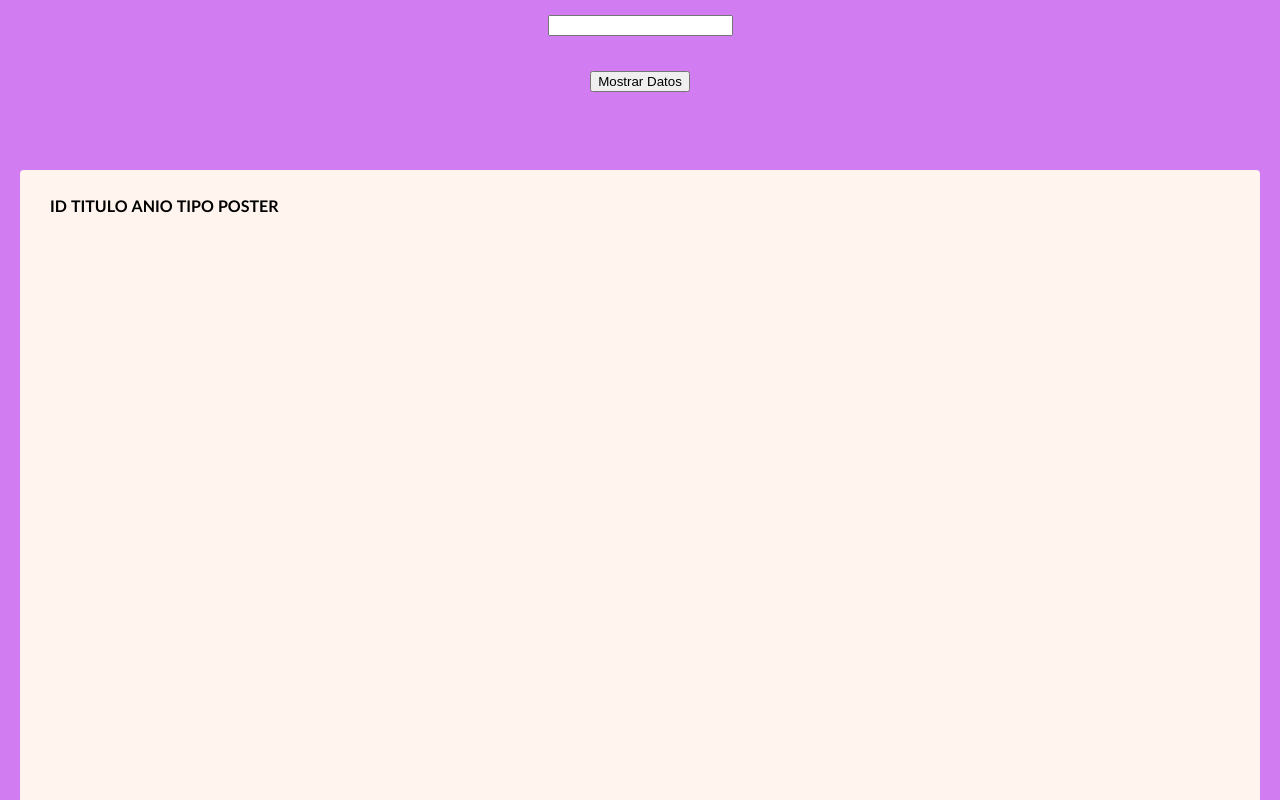
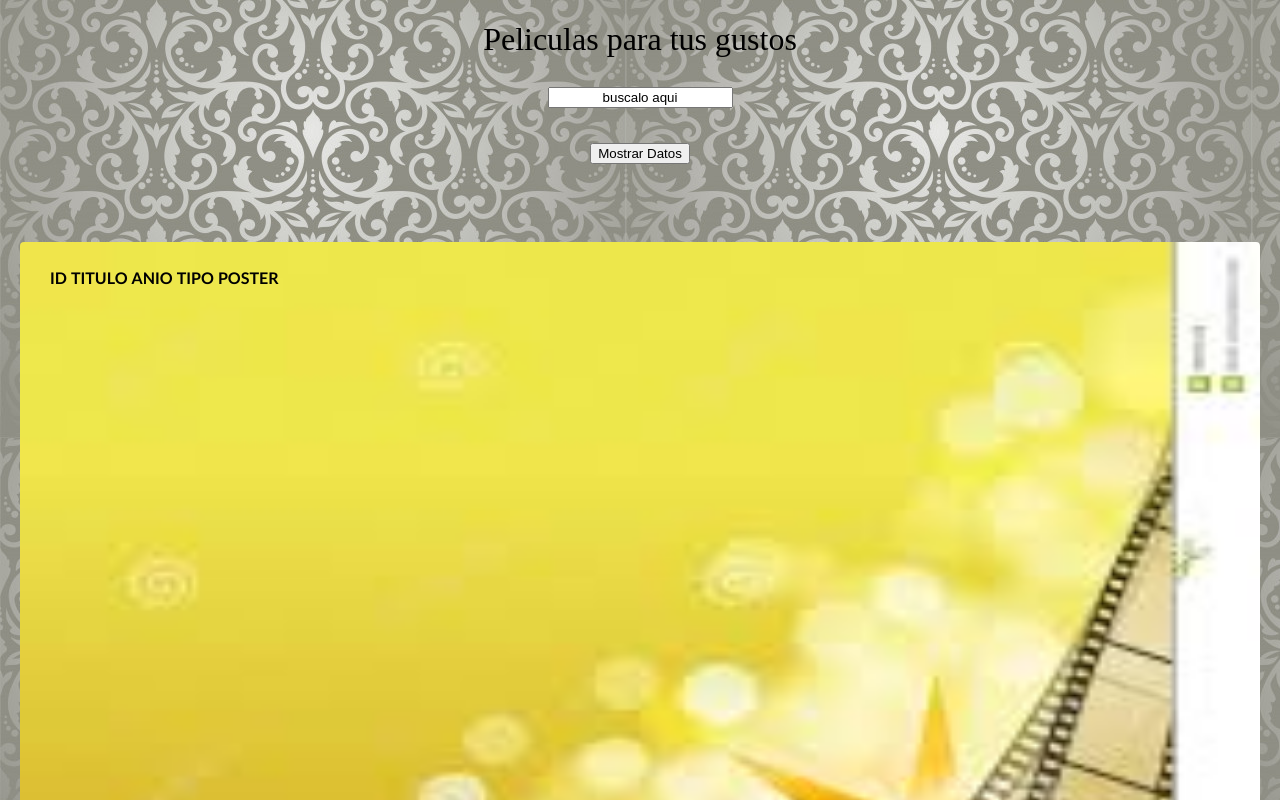
Before and after one commit to HenryGuaman/Practica00-Consumo-de-APIs-en-la-nube, a plain HTML site: page index.html in a window 1280 px wide. Shown: the top 800 px of the page. Drawn offline with Linux system fonts and the light colour scheme.

Commit message:
imagenes y formatos

```diff
--- a/funciones.js
+++ b/funciones.js
@@ -22,7 +22,7 @@ function buscarPeliculaPorTitulo(){
                     // Log each movie's info
                     console.log(movie.Title)
                     detalles += "<tr>"+
-                        "<td><a href='#' onclick=\"buscarPeliculaPorId('" + movie.imdbID + "')\">Mas Detalles"+
+                        "<td><a href='#' onclick=\"buscarPeliculaPorId('" + movie.imdbID + "')\">Acerca de..."+
                         "<td>"+movie.imdbID+
                         "<td>"+movie.Title+
                         "<td>"+movie.Year+
@@ -79,21 +79,14 @@ function buscarPeliculaPorId(id){
                      +    "<h3>Production:"+data.Production+"</h3>"
                      +    "<h3>Website:"+data.Website+"</h3>"
                      +    "<h3>Response:"+data.Response+"</h3>"
-
-                 /* for(x in data){
-                      detalles+=
-                       "<tr>"+data[x] +"</tr>" +"<br>"
-                       "</tr>"                     ;
-                       }      */
               }
 
-              var imagen= "<img src=\'"+data.Poster+"'/ ></img> "
-
-              document.getElementById("detalles").innerHTML=detalles;
-              document.getElementById("imagenes").innerHTML=imagen;
+                var imagen = "<img src=\'" + data.Poster + "'/ ></img> "
+                document.getElementById("detalles").innerHTML = detalles;
+                document.getElementById("imagenes").innerHTML = imagen;
 
           };
-          xmlhttp.open("GET","http://www.omdbapi.com/?&apikey=4e291117&s="+ id +"&plot=full",true);
+          xmlhttp.open("GET","http://www.omdbapi.com/?&apikey=4e291117&i="+ id +"&plot=full",true);
 
           xmlhttp.send();
       }
--- a/index.html
+++ b/index.html
@@ -6,8 +6,9 @@
     <script type="text/javascript" src="funciones.js"></script>
 </head>
 <body>
+    <h1>Peliculas para tus gustos</h1>
     <div class="uno">
-        <input type="text" value="" id="titulo" class="cent"><br><br>
+        <input type="text" value="buscalo aqui" id="titulo" class="cent"><br><br>
         <input type="button" value="Mostrar Datos" id="md" onclick="buscarPeliculaPorTitulo()"><br><br>
     </div>
     <div class="contenedor2">
--- a/style.css
+++ b/style.css
@@ -1,10 +1,15 @@
 img{
 
-  width :200px ;
-  height:200px;
+  width :100px ;
+  height:100px;
   border-radius: 10px;
 }
+h1 {
+  color:black;
+  font-weight: normal;
+  text-align: center;
 
+}
 .cent{
     text-align: center;
 }
@@ -17,8 +22,8 @@ html{
 }
 body{
   border-radius: 10em;
-  background-color: rgb(209, 125, 241);
   border-bottom-width: 0.2em;
+  background: url(img1.jpg);
 }
 p{
   margin-bottom: 20px;
@@ -46,7 +51,8 @@ p{
   width :1200px ;
   height:900px;
   padding:20px;
-  background: seashell;
+  background: url(img3.jfif) no-repeat;
+  background-size:100% 100%;
   overflow: auto;
   border-radius: 4px;
   font-family: 'Gill Sans', 'Gill Sans MT', Calibri, 'Trebuchet MS', sans-serif;
```
Also changed, not shown: img1.jpg (added), img2.jfif (added), img3.jfif (added).
